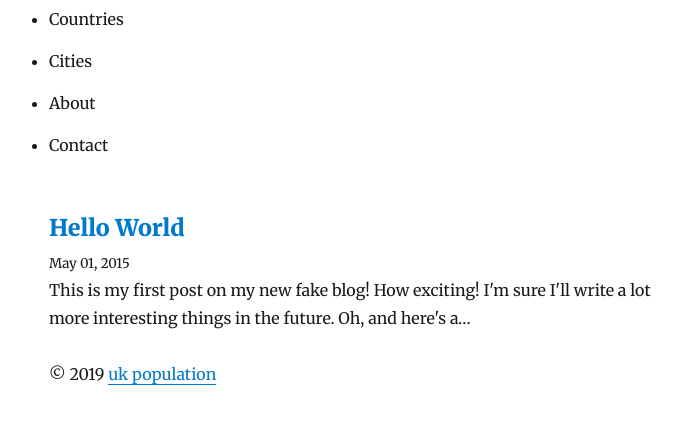
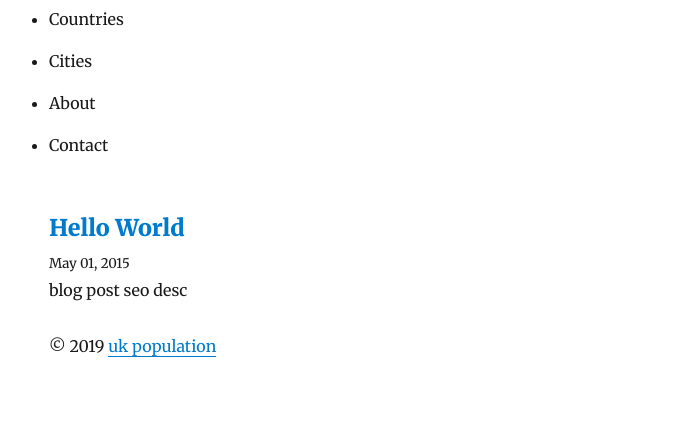
Before and after one commit to hamdiceylan/ukpopulation.net, a Gatsby site: page / in a window 1280 px wide. Shown: the part 90-514 px from the top of the page, without its empty margins (276-958 px from the left). Built offline with nearby package versions, Linux system fonts and the light colour scheme; Gatsby itself is replaced by a stand-in of ours; some packages are replaced by stand-ins of ours.

Commit message:
fix build

```diff
--- a/content/blog/hello-world/index.md
+++ b/content/blog/hello-world/index.md
@@ -1,6 +1,7 @@
 ---
 title: Hello World
 date: "2015-05-01T22:12:03.284Z"
+description: "blog post seo desc"
 ---
 
 This is my first post on my new fake blog! How exciting!
```
